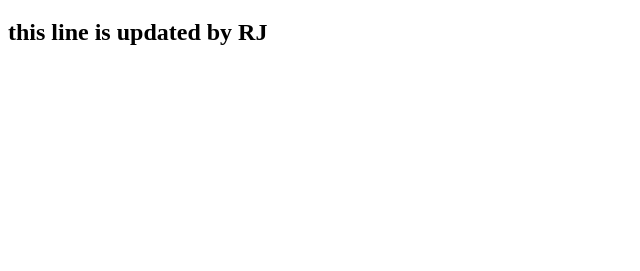
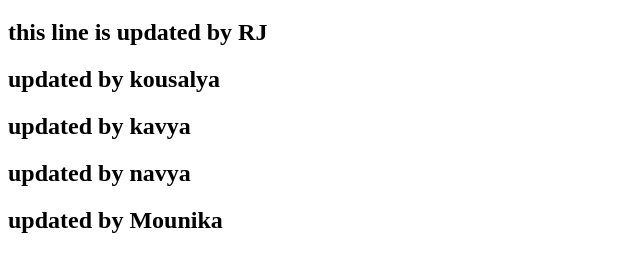
Before and after one commit to Mounika-Thirupathi/42r-collabaration, a plain HTML site: page index.html in a window 1280 px wide. Shown: the part 61-332 px from the top of the page, without its empty margins (0-640 px from the left). Drawn offline with Linux system fonts and the light colour scheme.

Commit message:
Update index.html

```diff
--- a/index.html
+++ b/index.html
@@ -8,5 +8,10 @@
 <body>
     <h1>updated by dvelopers</h1>
     <h2>this line is updated by RJ</h2>
+    <h2>updated by kousalya</h2>
+    <h2>updated by kavya</h2>
+    <h2>updated by navya</h2>
+    <h2>updated by Mounika</h2>
+
 </body>
 </html>
```
